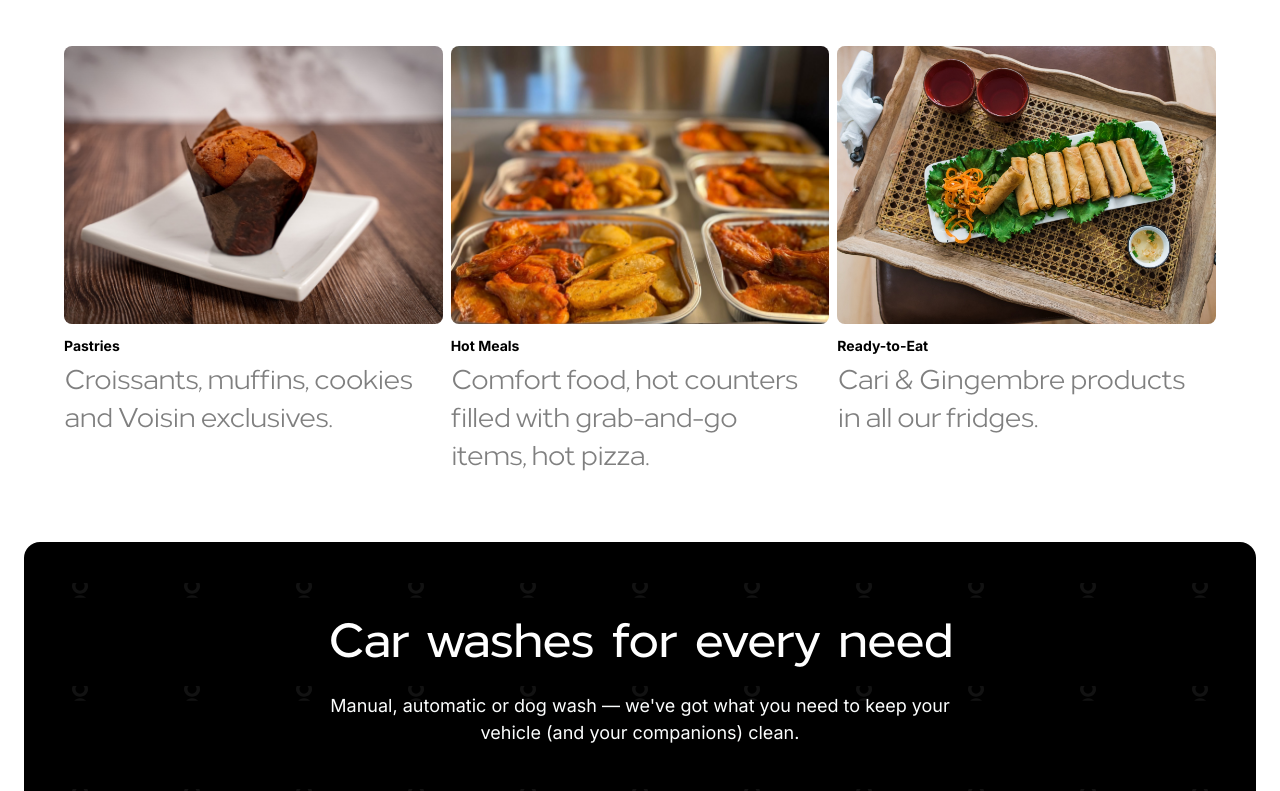
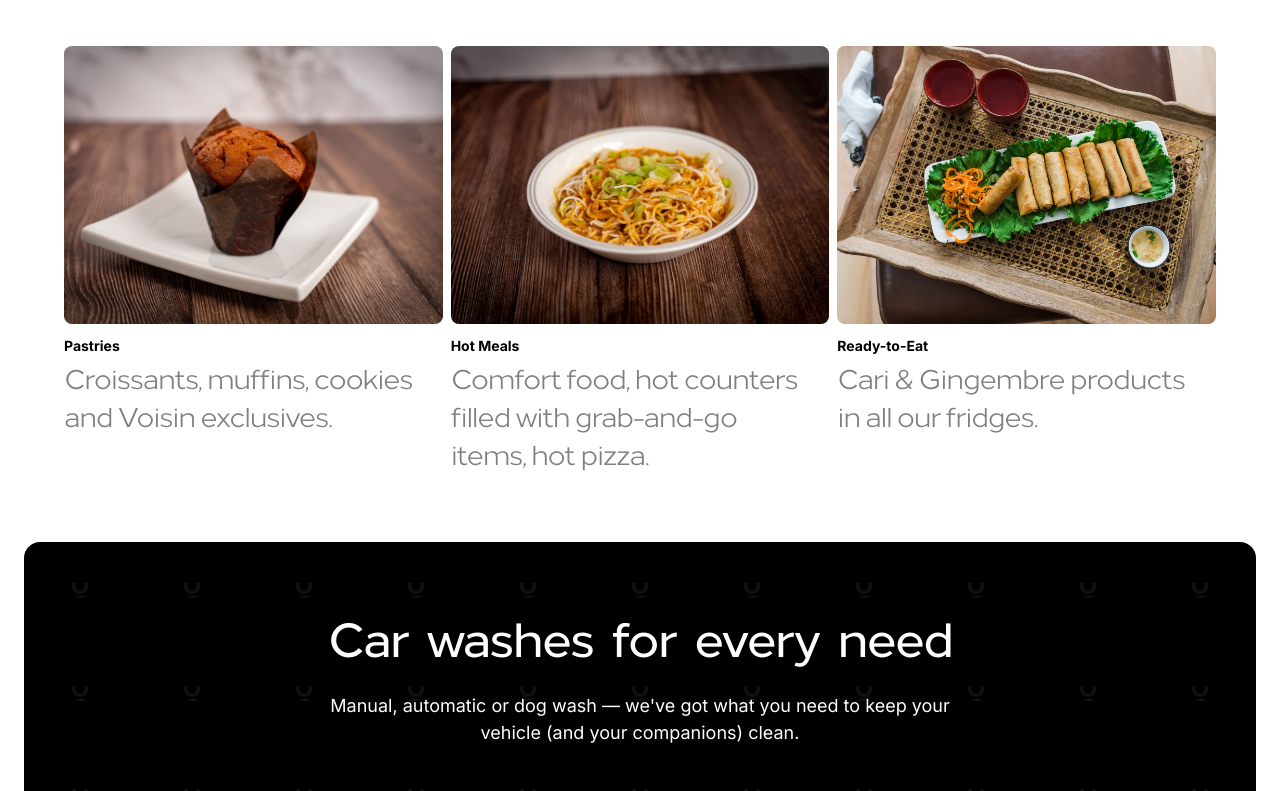
Before and after one commit to etiennestortech/depanneur-beausejour, a website: page src/pages/en/index.html in a window 1280 px wide. Shown: the part 3025-3816 px from the top of the page. Drawn offline with nearby package versions, Linux system fonts and the light colour scheme; files that its build step writes are made by us from their sources; animation ran at ten frames a second; files whose address does not match are found by name; a web font is replaced by a local one.

Commit message:
Homepage: replace hot meals card image with new soup photo
Only the homepage card uses food-soupe.jpg; pret-a-manger and fournisseurs keep food-repas-chauds.jpg.

Co-Authored-By: Claude Sonnet 4.6 <noreply@anthropic.com>

```diff
--- a/src/pages/en/index.html
+++ b/src/pages/en/index.html
@@ -227,7 +227,7 @@
           </div>
           <div class="flex flex-col gap-3">
             <div class="h-48 md:h-[278px] overflow-hidden rounded-card bg-surface-alt">
-              <img src="../assets/food-repas-chauds.jpg" width="1536" height="2048" alt="Hot meals" class="media-image-cover" loading="lazy" decoding="async">
+              <img src="../assets/food-soupe.jpg" width="1800" height="1199" alt="Hot meals" class="media-image-cover" loading="lazy" decoding="async">
             </div>
             <div class="pr-6">
               <p class="font-bold text-sm text-text-heading">Hot Meals</p>
--- a/src/pages/index.html
+++ b/src/pages/index.html
@@ -284,7 +284,7 @@
           </div>
           <div class="flex flex-col gap-3">
             <div class="h-48 md:h-[278px] overflow-hidden rounded-card bg-surface-alt">
-              <img src="./assets/food-repas-chauds.jpg" width="1536" height="2048" alt="Repas chauds" class="media-image-cover" loading="lazy" decoding="async">
+              <img src="./assets/food-soupe.jpg" width="1800" height="1199" alt="Repas chauds" class="media-image-cover" loading="lazy" decoding="async">
             </div>
             <div class="pr-6">
               <p class="font-bold text-sm text-text-heading">Repas chauds</p>
```
Also changed, not shown: src/assets/food-soupe.jpg (added).
